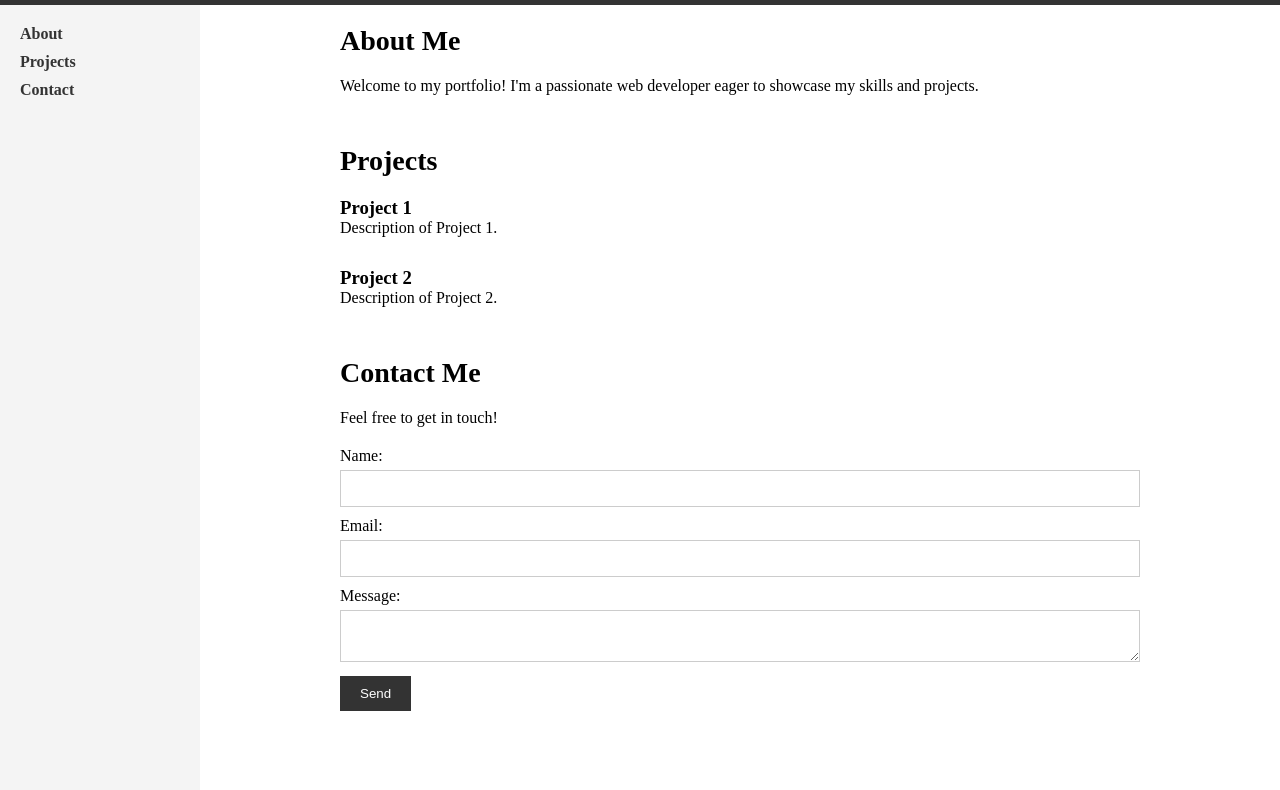
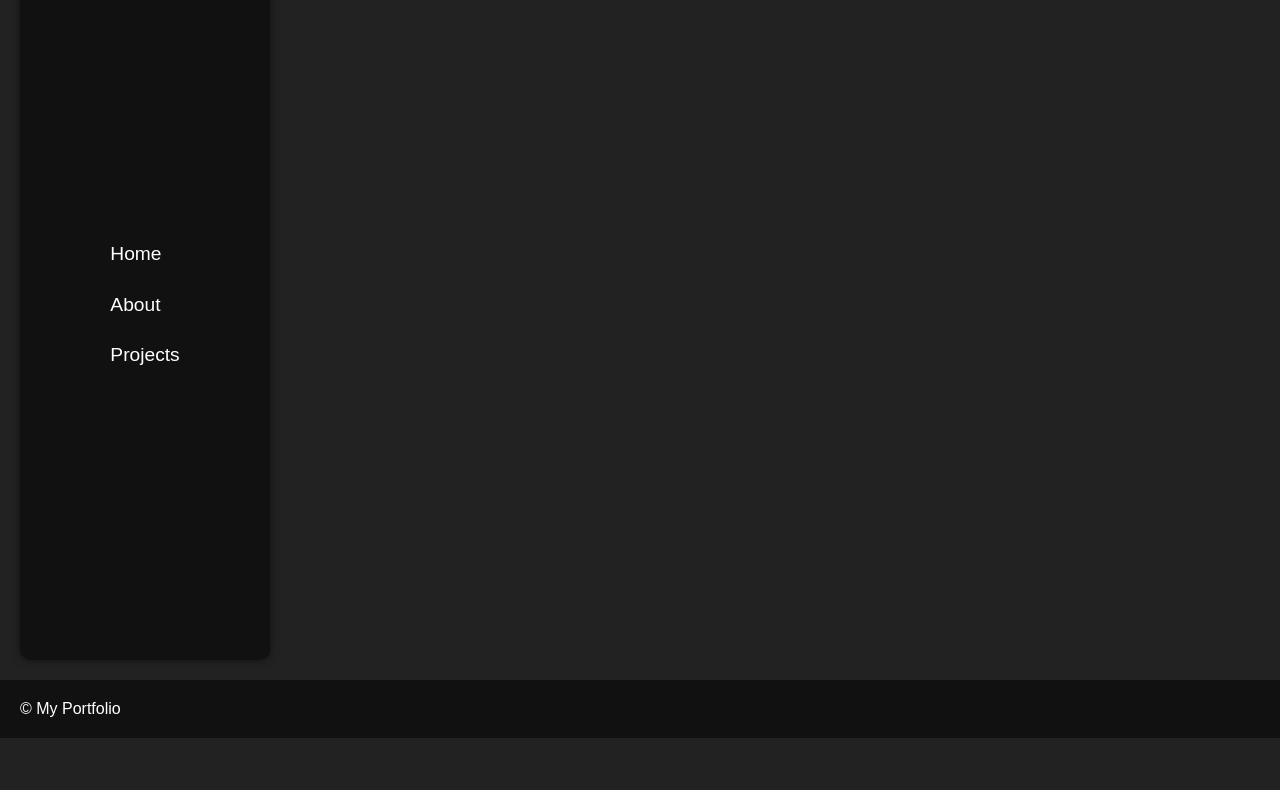
Before and after one commit to HellohennessyWasTaken/robloxstudio-portfolio, a plain HTML site: page index.html in a window 1280 px wide. Shown: the part 62-852 px from the top of the page. After the commit the page ends 800 px from the top, so only its background shows below. Drawn offline with Linux system fonts and the light colour scheme.

Commit message:
Complete restart

```diff
--- a/index.html
+++ b/index.html
@@ -4,71 +4,25 @@
     <meta charset="UTF-8">
     <meta name="viewport" content="width=device-width, initial-scale=1.0">
     <title>My Portfolio</title>
-    <link rel="stylesheet" href="styles.css">
+    <link rel="stylesheet" href="style.css">
 </head>
 <body>
     <header>
-        <div class="container">
-            <h1>My Portfolio</h1>
-        </div>
+
     </header>
 
-    <div class="main-content">
-        <aside class="sidebar">
-            <nav>
-                <ul>
-                    <li><a href="#about">About</a></li>
-                    <li><a href="#projects">Projects</a></li>
-                    <li><a href="#contact">Contact</a></li>
-                </ul>
-            </nav>
+    <main>
+        <aside id="sidebar" class="item">
+            <ul>
+                <li><a href="#">Home</a></li>
+                <li><a href="#">About</a></li>
+                <li><a href="#">Projects</a></li>
+            </ul>
         </aside>
-
-        <section class="content">
-            <section id="about">
-                <div class="container">
-                    <h2>About Me</h2>
-                    <p>Welcome to my portfolio! I'm a passionate web developer eager to showcase my skills and projects.</p>
-                </div>
-            </section>
-
-            <section id="projects">
-                <div class="container">
-                    <h2>Projects</h2>
-                    <div class="project">
-                        <h3>Project 1</h3>
-                        <p>Description of Project 1.</p>
-                    </div>
-                    <div class="project">
-                        <h3>Project 2</h3>
-                        <p>Description of Project 2.</p>
-                    </div>
-                    <!-- Add more projects here -->
-                </div>
-            </section>
-
-            <section id="contact">
-                <div class="container">
-                    <h2>Contact Me</h2>
-                    <p>Feel free to get in touch!</p>
-                    <form>
-                        <label for="name">Name:</label>
-                        <input type="text" id="name" name="name" required>
-                        <label for="email">Email:</label>
-                        <input type="email" id="email" name="email" required>
-                        <label for="message">Message:</label>
-                        <textarea id="message" name="message" required></textarea>
-                        <button type="submit">Send</button>
-                    </form>
-                </div>
-            </section>
-        </section>
-    </div>
+    </main>
 
     <footer>
-        <div class="container">
-            <p>&copy; 2024 My Portfolio. All rights reserved.</p>
-        </div>
+        <p>&copy; My Portfolio</p>
     </footer>
 </body>
 </html>
--- /dev/null
+++ b/style.css
@@ -0,0 +1,82 @@
+/* :root{
+
+} */
+
+* {
+    margin: 0;
+    padding: 0;
+}
+
+body {
+    display: flex;
+    flex-direction: column;
+    position: relative;
+
+    background-color: #222;
+
+    color: #fff;
+    font-family: Arial, sans-serif;
+
+    grid-template-columns: 200px 1fr;
+    height: 100vh;
+    width: 100%;
+    overflow-x: hidden;
+}
+
+header {
+    box-sizing: border-box;
+}
+
+main {
+    flex: auto;
+    padding: 20px;
+    box-sizing: border-box;
+}
+
+aside {
+    position: sticky;
+    box-sizing: border-box;
+}
+
+footer {
+    padding: 20px;
+    box-sizing: border-box;
+    background-color: #111;
+}
+
+.item {
+    position: relative;
+    border-radius: 10px;
+    background-color: #111;
+    box-shadow: 0 0 10px rgba(0, 0, 0, 0.5);
+    overflow: hidden;
+}
+
+#sidebar {
+    height: 100%;
+    width: 250px;
+
+    display: flex;
+    flex-direction: column;
+    justify-content: center;
+    align-items: center;
+}
+
+#sidebar ul {
+    list-style: none;
+}
+
+#sidebar ul li {
+    margin-bottom: 10%;
+    font-size: 1.2em;
+    padding: 10px;
+}
+
+#sidebar ul li a {
+    color: #fff;
+    text-decoration: none;
+}
+
+#sidebar ul li a:hover {
+    text-decoration: underline; /* Underline on hover */
+}
--- a/styles.css
+++ /dev/null
@@ -1,106 +0,0 @@
-/* Reset default margin and padding */
-* {
-    margin: 0;
-    padding: 0;
-    box-sizing: border-box;
-}
-
-/* Style header */
-header {
-    background-color: #333;
-    color: #fff;
-    padding: 20px 0;
-    text-align: center;
-}
-
-header .container {
-    padding: 0 20px;
-}
-
-header h1 {
-    font-size: 24px;
-}
-
-/* Layout styling */
-.main-content {
-    display: flex;
-}
-
-/* Style sidebar */
-.sidebar {
-    width: 200px;
-    background-color: #f4f4f4;
-    padding: 20px;
-}
-
-.sidebar nav ul {
-    list-style-type: none;
-}
-
-.sidebar nav ul li {
-    margin-bottom: 10px;
-}
-
-.sidebar nav ul li a {
-    color: #333;
-    text-decoration: none;
-    font-weight: bold;
-}
-
-/* Style main content */
-.content {
-    flex: 1;
-    padding: 20px;
-}
-
-section {
-    margin-bottom: 50px;
-}
-
-section .container {
-    max-width: 800px;
-    margin: 0 auto;
-}
-
-section h2 {
-    font-size: 28px;
-    margin-bottom: 20px;
-}
-
-.project {
-    margin-bottom: 30px;
-}
-
-/* Style form */
-form {
-    margin-top: 20px;
-}
-
-form label {
-    display: block;
-    margin-bottom: 5px;
-}
-
-form input,
-form textarea {
-    width: 100%;
-    padding: 10px;
-    margin-bottom: 10px;
-    border: 1px solid #ccc;
-}
-
-form button {
-    padding: 10px 20px;
-    background-color: #333;
-    color: #fff;
-    border: none;
-    cursor: pointer;
-}
-
-/* Style footer */
-footer {
-    background-color: #333;
-    color: #fff;
-    padding: 20px 0;
-    text-align: center;
-}
```
